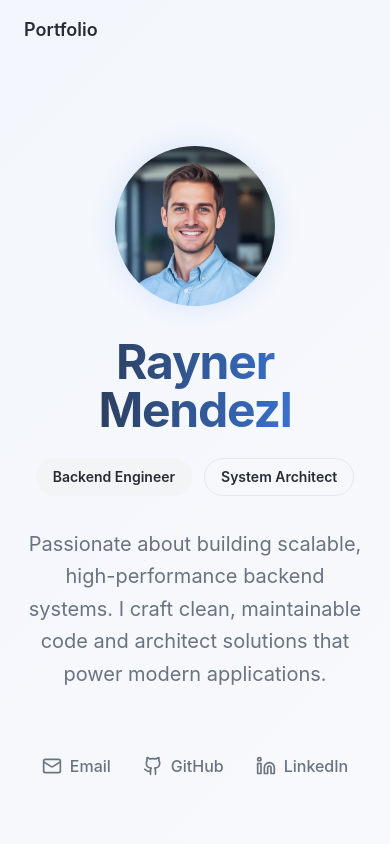
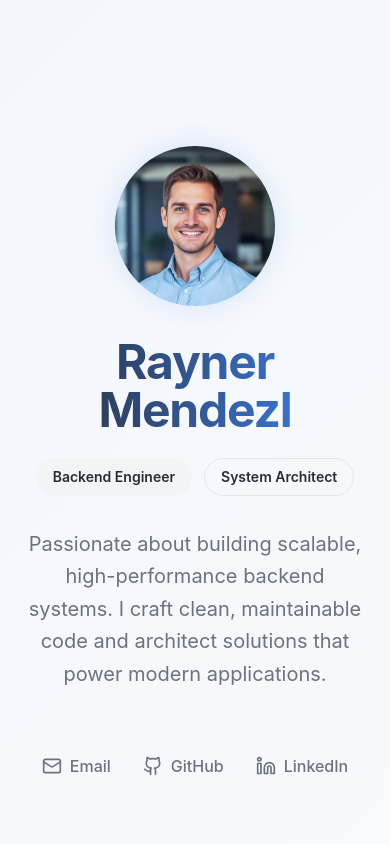
Before and after one commit to RaynerMDZ/rayner-mendez-portfolio, a React (Vite) app: page / in a window 390 px wide. Shown: the top 844 px of the page. Built offline with nearby package versions, Linux system fonts and the light colour scheme.

Commit message:
Remove mobile navbar
Remove the "Portfolio" text from the mobile navigation bar to improve the user experience on smaller screens.

```diff
--- a/src/components/Navigation.tsx
+++ b/src/components/Navigation.tsx
@@ -27,7 +27,7 @@ const Navigation = () => {
         <div className="flex justify-between items-center">
           <button
             onClick={() => scrollToSection('hero')}
-            className="text-lg font-semibold hover:text-tech-accent transition-colors"
+            className="hidden md:block text-lg font-semibold hover:text-tech-accent transition-colors"
           >
             Portfolio
           </button>
```
